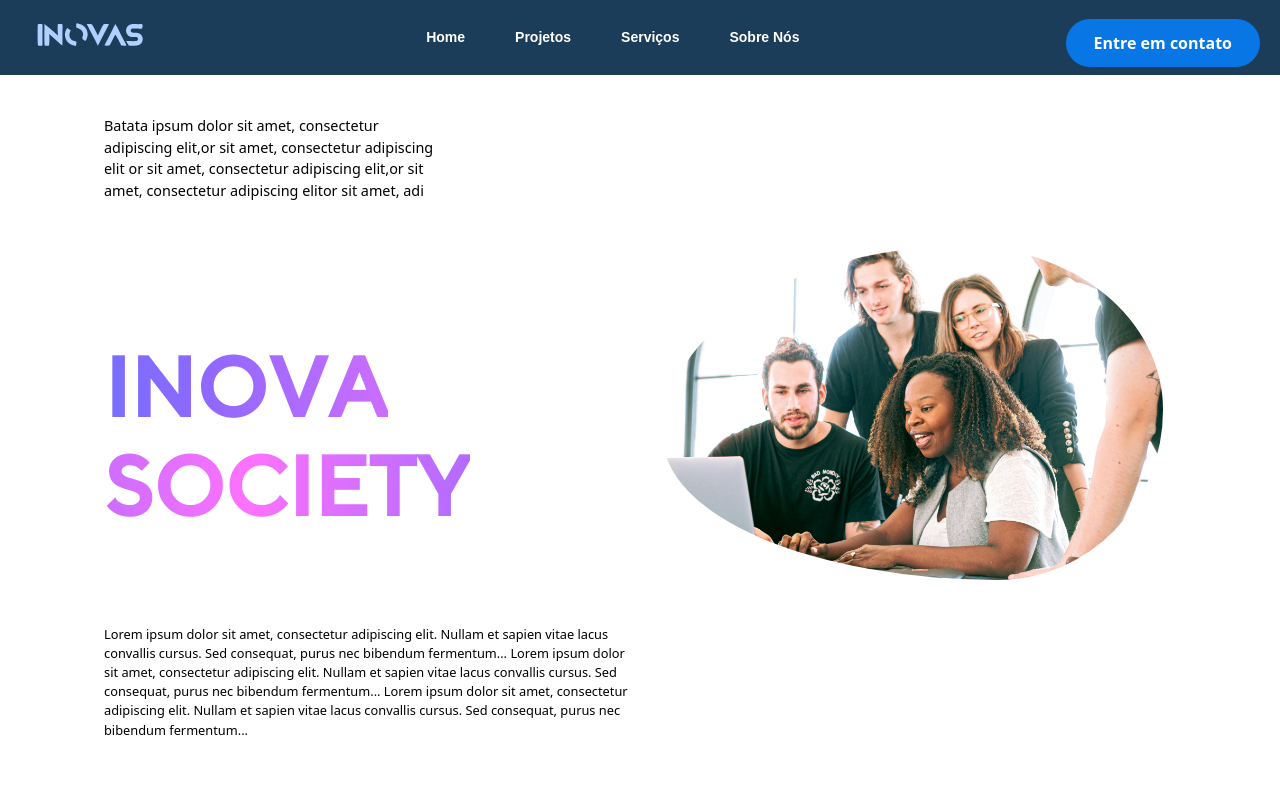
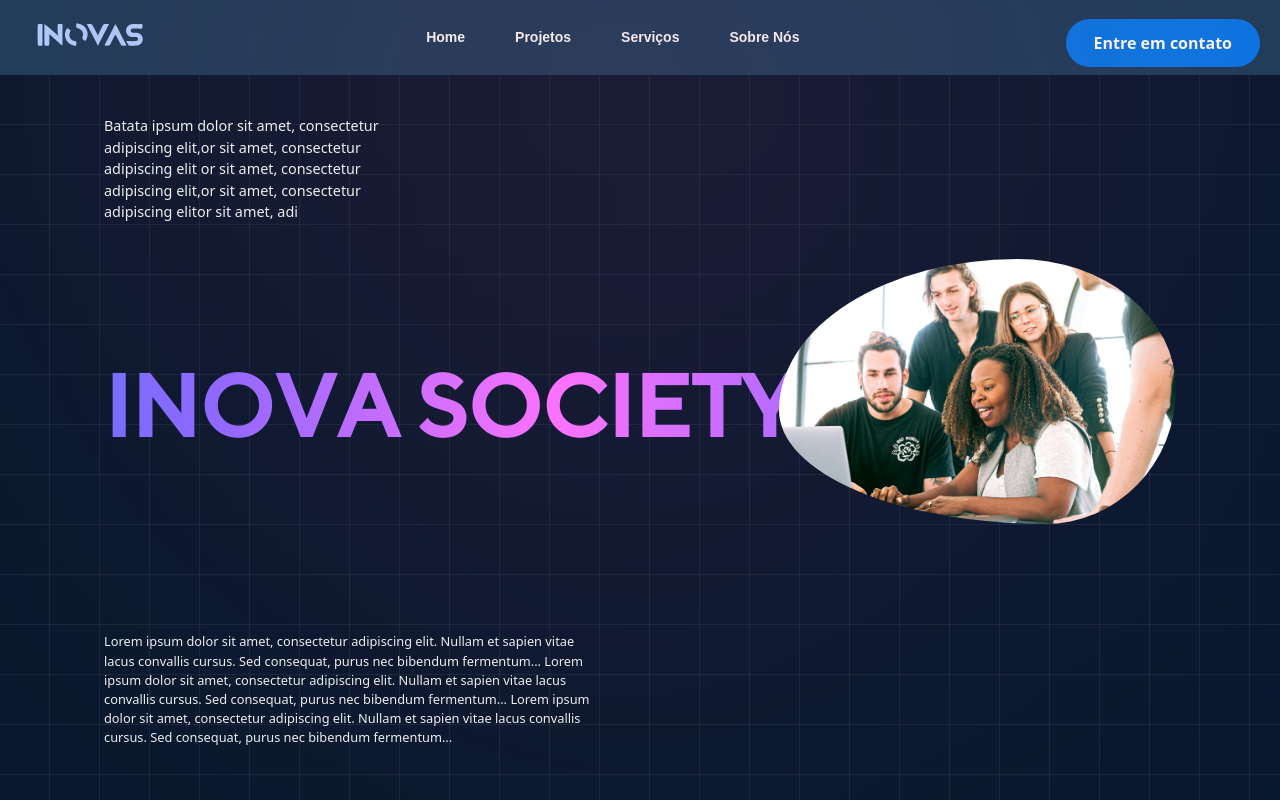
Before and after one commit to inovaSociety/inova---Projeto-3, a React (Vite) app in the folder inova/: page / in a window 1280 px wide. Shown: the top 800 px of the page. Built offline with nearby package versions, Linux system fonts and the light colour scheme; a web font is replaced by a local one.

Commit message:
Estilização do pagina Home com fundo gráfico animado

```diff
--- a/inova/src/components/home/Style.css
+++ b/inova/src/components/home/Style.css
@@ -1,5 +1,4 @@
-
-.hero{
+.hero {
   min-height: 100vh;
   display: flex;
   align-items: center;
@@ -8,7 +7,30 @@
   padding: 0 5%;
   box-sizing: border-box;
   margin-bottom: 10px;
+  position: relative;
+  z-index: 0;
+  background-color: #07182E;
+  color: #eee;
+  background-image: repeating-linear-gradient(to right, transparent 0 49px, #eee1 49px 50px),
+  repeating-linear-gradient( to bottom, transparent 0 49px, #eee1 49px 50px);
 }
+
+.hero::before {
+  position: absolute;
+  width: 400px;
+  height: 400px;
+  content: "";
+  background-image: linear-gradient(to right, #d02e23, #7a43b6);
+  z-index: -1;
+  top: -200px;
+  left: calc(50% - 200px);
+  border-radius: 50% 50% 0 0;
+  pointer-events: none;
+  filter: blur(350px);
+
+}
+
+
 /*
 .h-left{
     flex-grow: 1;
@@ -31,7 +53,6 @@
 
     /* Implementando a logica da letra animada - background -> @keyframes */
 
-
 .grid-container {
   display: grid;
   grid-template-columns: repeat(6, 1fr); /* 6 colunas */
@@ -43,7 +64,7 @@
 
 /* Cabeçalho no canto superior esquerdo */
 
-.japa{
+.japa {
   grid-column: 1 / 3;
   grid-row: 1 / 2;
   font-size: 0.9rem;
@@ -53,25 +74,32 @@
 .main-text {
   grid-column: 1 / 4;
   grid-row: 4 / 6;
-  font-size: 5.2rem;
-  font-weight:bold;
+  font-size: 5.4rem;
+  font-weight: bold;
   line-height: 1.2;
-  font-family: 'tt-norms';
+  font-family: "tt-norms";
+  white-space: nowrap;
 }
 
-.sparkle{
+.sparkle {
   /* Implementando a logica da letra animada - background -> @keyframes */
-    background: linear-gradient( to right, #fc72ff,#8f68ff,#487bff,#8f68ff,#fc72ff);
+  background: linear-gradient(
+    to right,
+    #fc72ff,
+    #8f68ff,
+    #487bff,
+    #8f68ff,
+    #fc72ff
+  );
   background-size: 200%;
   background-clip: text;
   -webkit-background-clip: text;
   -webkit-text-fill-color: transparent;
   animation: animate-gradient 2.5s linear infinite;
-
 }
 
-@keyframes animate-gradient{
-    to{
+@keyframes animate-gradient {
+  to {
     background-position: 200%;
   }
 }
@@ -81,13 +109,13 @@
   grid-column: 1 / 4;
   grid-row: 9 / 11;
   font-size: 0.8rem;
-
 }
 
 .grid-container::before {
   content: "";
   position: absolute;
-  top: 0; left: 0;
+  top: 0;
+  left: 0;
   width: 100%;
   height: 100%;
   display: grid;
@@ -106,9 +134,21 @@
 }
 
 .formaLouca {
-  grid-column: 4 / 7;  /* Ultima coluna */
-  grid-row: 2 / 9;     /* Alinhado com o main-text */
+  grid-column: 4 / 9; /* Ultima coluna */
+  grid-row: 1 / 9; /* Alinhado com o main-text */
   display: flex;
   align-items: center;
   justify-content: center;
+  /* background-color: red; */
+  border-radius: 60% 45% 33% 68% / 62% 53% 56% 45%;
 }
+
+@media (max-width: 1910px) {
+  .formaLouca {
+   border-radius: 1rem;
+    grid-column: 5 / 11; /* Ultima coluna */
+    grid-row: 1 / 10; /** Alinhado com o main-text */
+    /* background-color: #07182E; */
+    overflow: hidden;
+  }
+}
```
Lines whose indentation alone changed are shown as unchanged.
